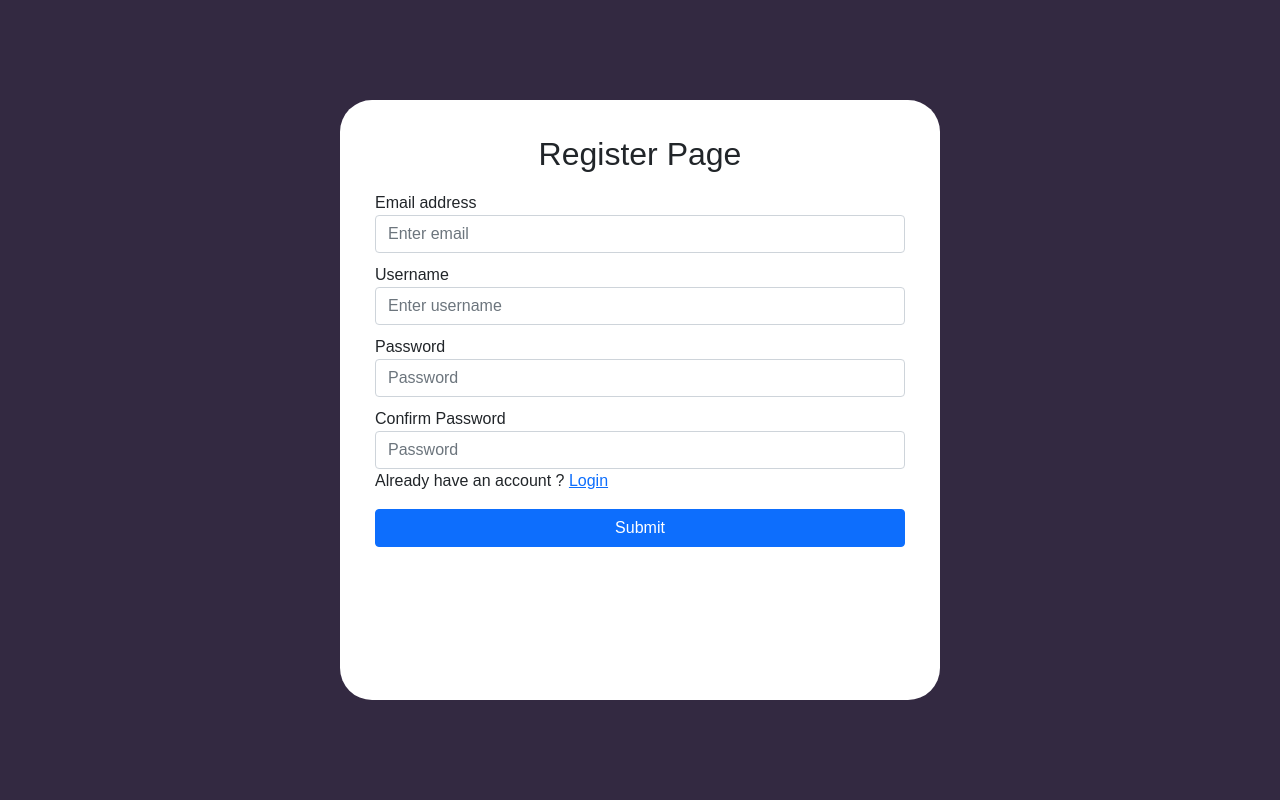
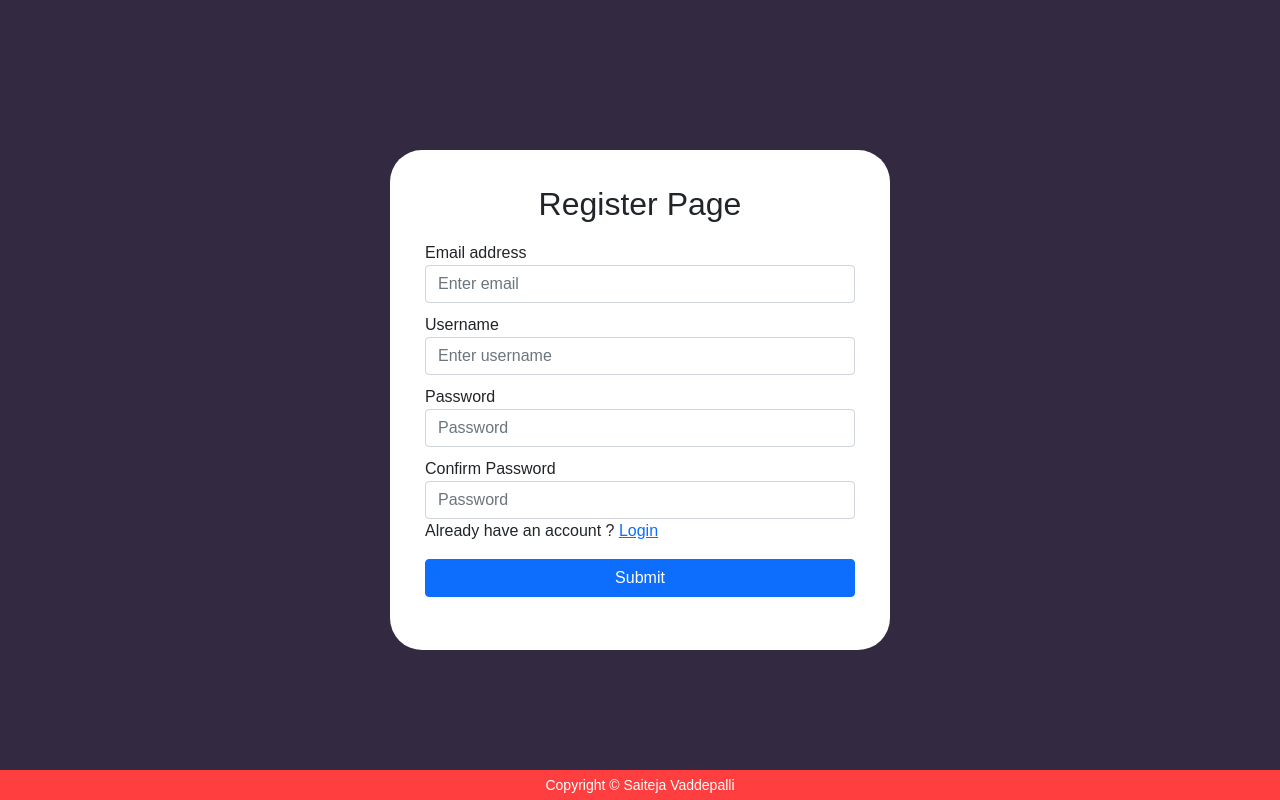
Before and after one commit to saitejavaddepalli73/Todo, a Django app: page / in a window 1280 px wide. Run offline with Django 5.2, Linux system fonts and the light colour scheme.

Commit message:
final commit

```diff
--- a/myapp/static/style.css
+++ b/myapp/static/style.css
@@ -136,8 +136,8 @@ body{
 }
 
 .container-1{
-    height: 600px;
-    width: 600px;
+    height: 500px;
+    width: 500px;
     background: #ffff;
     position: absolute;
     left: 50%;
@@ -162,3 +162,16 @@ body{
 .form-group{
     padding-top: 10px;
 }
+
+.copyright{
+    width: 100%;
+    height: 30px;
+    font-size: 14px;
+    display: flex;
+    align-items: center;
+    justify-content: center;
+    background-color: rgb(255, 63, 63);
+    color: white;
+    bottom: 0;
+    position: absolute;
+}
--- a/myapp/templates/app/index.html
+++ b/myapp/templates/app/index.html
@@ -2,6 +2,7 @@
 <!DOCTYPE html>
 <html lang="en">
 <head>
+  <link rel="shortcut icon" href="#">
   <meta charset="UTF-8">
   <meta name="viewport" content="width=device-width, initial-scale=1.0">
   <title>Todo</title>
@@ -51,5 +52,6 @@
         </table>
       </div>
     </div>
+    <div class="copyright">Copyright © Saiteja Vaddepalli </div>
 </body>
 </html>
--- a/myapp/templates/app/login.html
+++ b/myapp/templates/app/login.html
@@ -3,6 +3,7 @@
 <html lang="en">
 
 <head>
+    <link rel="shortcut icon" href="#">
     <!-- Required meta tags -->
     <meta charset="utf-8">
     <meta name="viewport" content="width=device-width, initial-scale=1">
@@ -33,6 +34,7 @@
             <button type="submit" class="btn btn-primary" style="width: 100%;">Submit</button>
         </form>
     </div>
+    <div class="copyright">Copyright © Saiteja Vaddepalli </div>
 
     <!-- Optional JavaScript; choose one of the two! -->
 
--- a/myapp/templates/app/register.html
+++ b/myapp/templates/app/register.html
@@ -3,6 +3,7 @@
 <html lang="en">
 
 <head>
+    <link rel="shortcut icon" href="#">
     <!-- Required meta tags -->
     <meta charset="utf-8">
     <meta name="viewport" content="width=device-width, initial-scale=1">
@@ -17,6 +18,7 @@
 <body>
     <div class="container-1">
         <center><h2>Register Page</h2></center>
+        <center><h5 style="color: red;">{{msg}}</h5></center>
         <form method="post" action="{% url 'registerpage' %}">
             {% csrf_token %}
             <!-- <div class="form-group">
@@ -51,6 +53,7 @@
             <button type="submit" class="btn btn-primary" style="width: 100%;">Submit</button>
         </form>
     </div>
+    <div class="copyright">Copyright © Saiteja Vaddepalli </div>
 
     <!-- Optional JavaScript; choose one of the two! -->
 
--- a/myapp/views.py
+++ b/myapp/views.py
@@ -27,7 +27,7 @@ def registerUser(request):
         user = User.objects.filter(username=username)
         if user:
             message = "User already exists"
-            return render(request,"app/login.html",{'msg':message})
+            return render(request,"app/register.html",{'msg':message})
         else:
             if password == cpassword:
                 newuser = User.objects.create_user(username=username,email=email,password=password)
@@ -38,11 +38,10 @@ def userlogin(request):
     if request.method=="POST":
         username = request.POST['username']
         password = request.POST['password']
-        print(username,password)
         user_profile = User.objects.get(username=username)
 
         user = authenticate(request,username=username, password=password)
-        print(user)
+
         if user is not None:
             # request.session['fname'] = user.firstname
             # request.session['lname'] = user.lastname
--- a/myproject/settings.py
+++ b/myproject/settings.py
@@ -23,9 +23,9 @@ BASE_DIR = Path(__file__).resolve().parent.parent
 SECRET_KEY = 'django-insecure-+l-jb)%$am$qkk&hfor#op9t#s%t$3ccm!&)i+(l2(-kk)c#yy'
 
 # SECURITY WARNING: don't run with debug turned on in production!
-DEBUG = False
+DEBUG = True
 
-ALLOWED_HOSTS = ['localhost', '127.0.0.1']
+# ALLOWED_HOSTS = ['localhost', '127.0.0.1']
 
 
 # Application definition
```
Also changed, not shown: myapp/templates/app/style1.css (renamed from myapp/templates/app/style.css), 1 other file.
